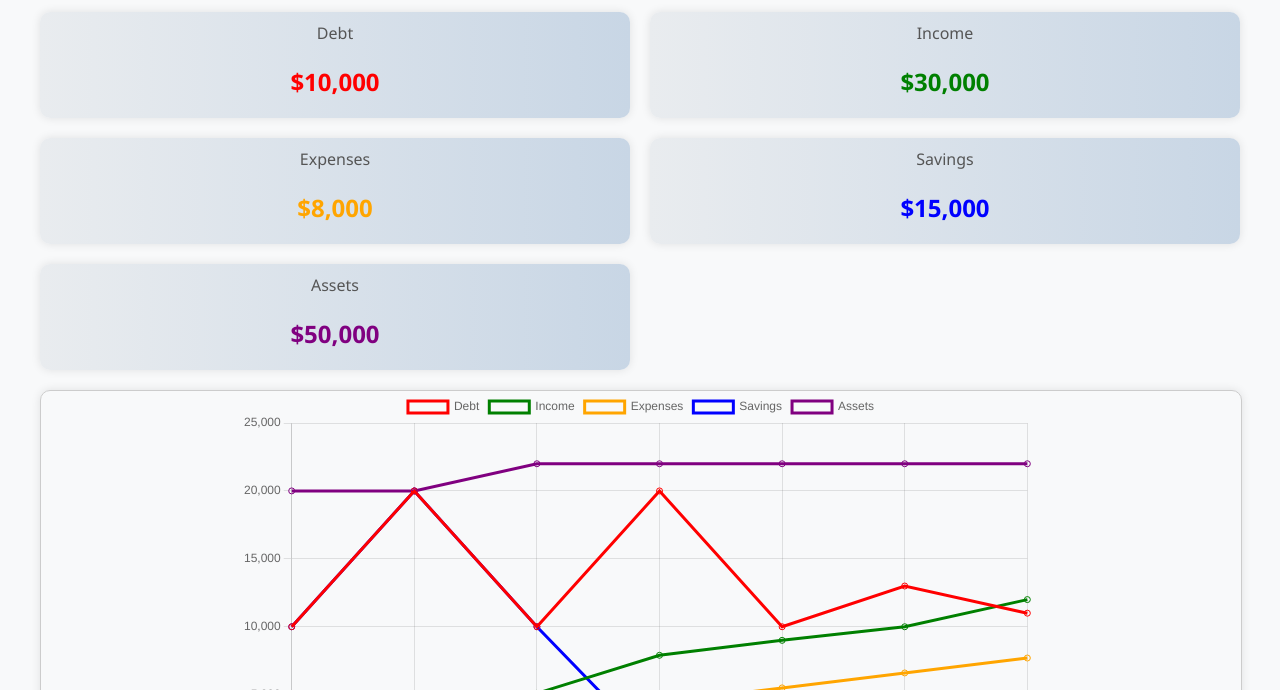
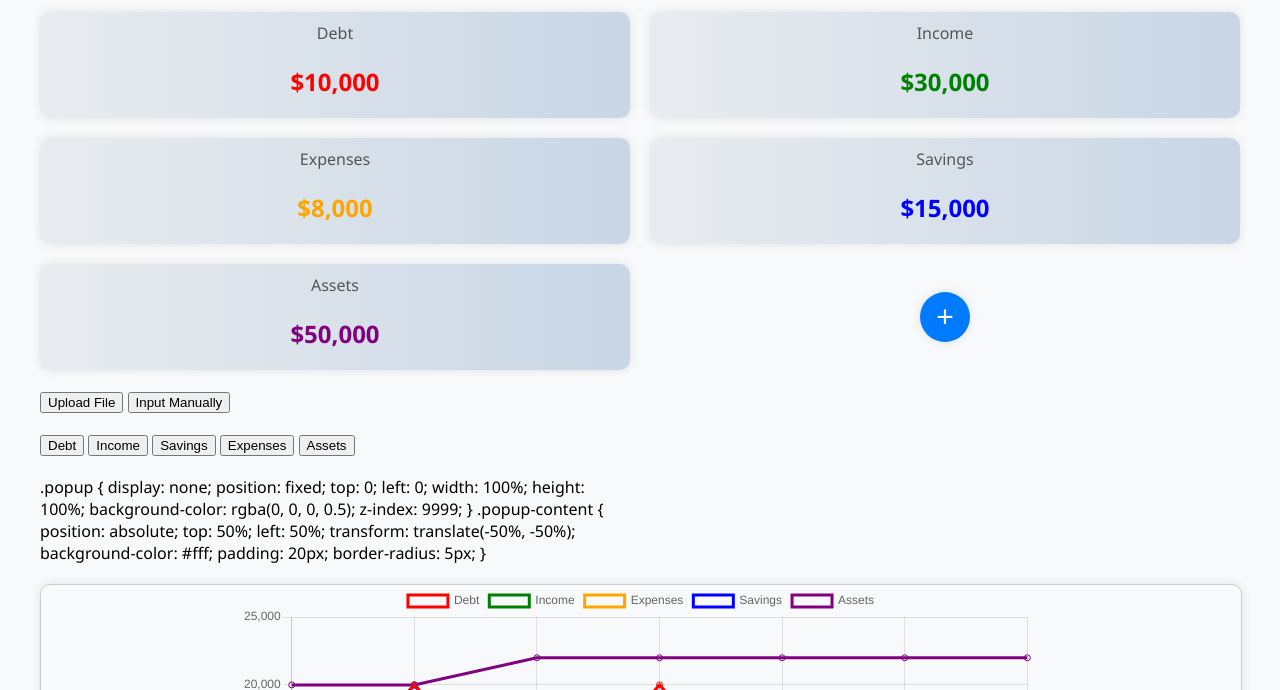
Before and after one commit to sgana24/DebtT, a plain HTML site: page financialHealthPage.html in a window 1280 px wide. Shown: the part 110-800 px from the top of the page. Drawn offline with nearby package versions, Linux system fonts and the light colour scheme.

Commit message:
Update financialHealthPage.html

```diff
--- a/financialHealthPage.html
+++ b/financialHealthPage.html
@@ -200,6 +200,57 @@
                 $50,000
             </div>
 
+		<button class="add-button" onclick="showOptions()">+</button>
+
+<div id="optionsPopup" class="popup">
+    <div class="popup-content">
+        <button onclick="showUploadFilePopup()">Upload File</button>
+        <button onclick="showInputOptions()">Input Manually</button>
+    </div>
+</div>
+
+<div id="uploadFilePopup" class="popup">
+    <!-- Code for file upload form -->
+</div>
+
+<div id="inputOptionsPopup" class="popup">
+    <div class="popup-content">
+        <button onclick="showPrompt('Debt')">Debt</button>
+        <button onclick="showPrompt('Income')">Income</button>
+        <button onclick="showPrompt('Savings')">Savings</button>
+        <button onclick="showPrompt('Expenses')">Expenses</button>
+        <button onclick="showPrompt('Assets')">Assets</button>
+    </div>
+</div>
+
+<div id="promptPopup" class="popup">
+    <!-- Code for value prompt -->
+</div>
+
+
+    .popup {
+        display: none;
+        position: fixed;
+        top: 0;
+        left: 0;
+        width: 100%;
+        height: 100%;
+        background-color: rgba(0, 0, 0, 0.5);
+        z-index: 9999;
+    }
+
+    .popup-content {
+        position: absolute;
+        top: 50%;
+        left: 50%;
+        transform: translate(-50%, -50%);
+        background-color: #fff;
+        padding: 20px;
+        border-radius: 5px;
+    }
+
+
+
 
 
         </div>
@@ -256,6 +307,27 @@
         }
     });
 });
+		function showOptions() {
+    document.getElementById('optionsPopup').style.display = 'block';
+}
+
+function showUploadFilePopup() {
+    // Code to display upload file popup
+}
+
+function showInputOptions() {
+    document.getElementById('optionsPopup').style.display = 'none';
+    document.getElementById('inputOptionsPopup').style.display = 'block';
+}
+
+function showPrompt(option) {
+    document.getElementById('inputOptionsPopup').style.display = 'none';
+    // Code to prompt user for value based on selected option (e.g., Debt, Income, etc.)
+    var value = prompt('Enter value for ' + option + ':');
+    // Add logic to handle the entered value (e.g., deducting values for negative inputs)
+    // Display the result or perform necessary actions
+}
+
 
         </script>
 
```
